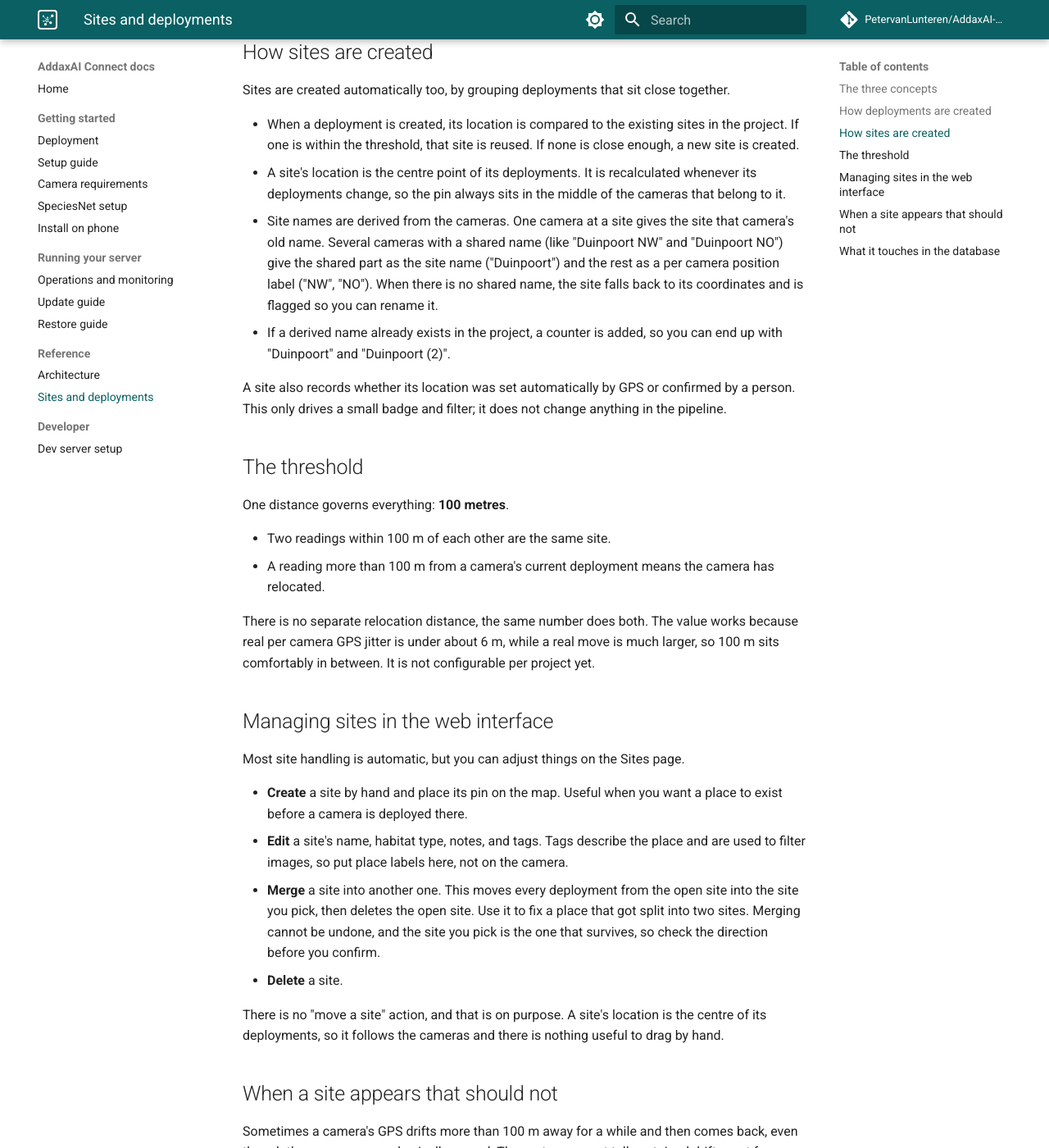
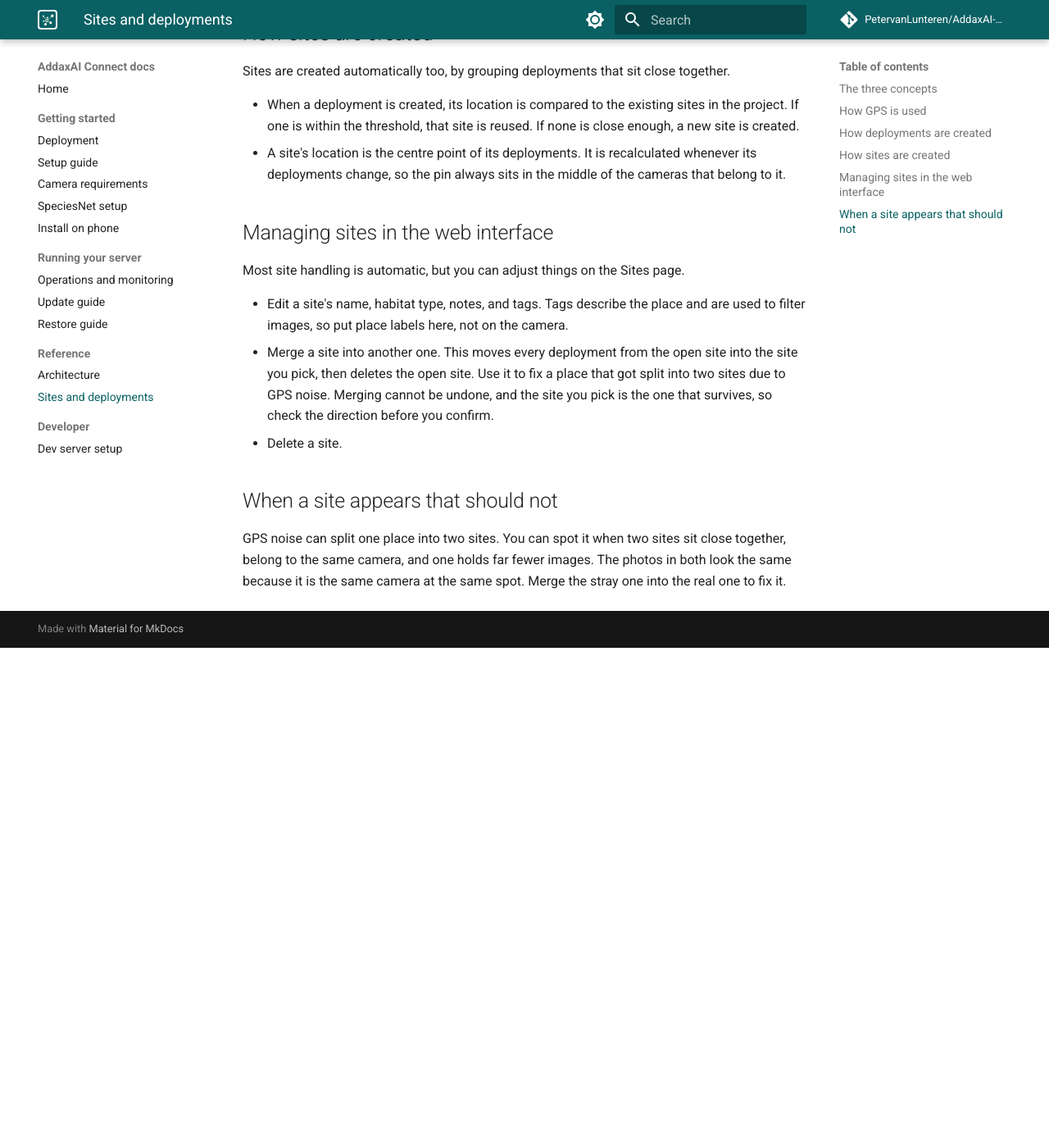
Before and after one commit to PetervanLunteren/AddaxAI-Connect, an MkDocs documentation site: the page built from docs/sites-and-deployments.md, in a window 1280 px wide and 1400 px high, scrolled down 1257 px. Shown: the whole window at 82% size. Built offline with MkDocs 1.6.1 and Material for MkDocs 9.7.7, drawn with Linux system fonts in a browser that asks for light colours; comment, search, counter and statistics services are not loaded; after the commit the page ends 2047 px from its top, so only the background shows below that; some of the changed text lies outside the part shown.

Commit message:
docs: trim the sites and deployments page
Cut the relationship diagram, the IMEI aside, the site-naming and
auto/manual paragraphs, the standalone threshold section, the no-move
note, and the database section. Folded the threshold into a short 'How
GPS is used' section, tightened the GPS-wander section to the part that
helps (how to recognise it), and dropped the Create bullet now that the
Sites page has no Add site button.

````diff
--- a/docs/sites-and-deployments.md
+++ b/docs/sites-and-deployments.md
@@ -6,19 +6,15 @@
 
 There are three separate things, and it helps to keep them apart.
 
-```
-Camera  (the hardware)
-  └─ Deployment  (this camera, at one place, for one time range)
-       └─ Images
-            ↑
-         Site  (a physical place; groups deployments that share a location)
-```
-
-- **Camera** is the physical device. It is identified by its `device_id` (for most cameras the IMEI of the SIM). A camera has no name and no fixed location, because it can be moved around over time.
-- **Site** is a physical place where cameras stand. A site has a name, a location, and optional habitat, notes, and tags.
-- **Deployment** is one camera at one site for a continuous time range. It is the link between the two. Every image belongs to one deployment, and through it to one camera and one site.
+- Camera is the physical device. It is identified by its `device_id`. A camera has no name and no fixed location, because it can be moved around over time.
+- Site is a physical place where cameras stand. A site has a name, a location, and optional habitat, notes, and tags.
+- Deployment is one camera at one site for a continuous time range. It is the link between the two. Every image belongs to one deployment, and through it to one camera and one site.
 
 So the same camera can produce several deployments over time (each time it moves), and one site can hold several deployments (several cameras, or the same camera returning later).
+
+## How GPS is used
+
+Every photo carries the GPS the camera recorded, and the app builds sites and deployments from it. One distance is the cutoff, set at a default value of 100 metres. Readings within it are the same place; readings beyond it mean the camera moved. The number sits between normal GPS jitter (a few metres) and a real move (much larger). The hard part is that GPS is noisy, so it sometimes drifts past the cutoff on its own and one place can look like two.
 
 ## How deployments are created
 
@@ -27,7 +23,6 @@
 - The first image from a camera opens its first deployment.
 - Every later image is checked against the camera's active deployment. If the new GPS is within the threshold, it is the same place and the same deployment. If it is further away, the camera has moved, so the active deployment is closed and a new one opens.
 - A single bad GPS fix does not move a camera. A relocation has to be confirmed by two readings near the new spot before a new deployment opens. One lone outlier is attached to the current deployment instead.
-- Daily health reports carry GPS but no photo. A report never splits a deployment or moves a camera, because a deployment is built from photos. A report can still open the very first deployment when none exists yet.
 
 A deployment with an empty end date is the one that is active now.
 
@@ -37,43 +32,15 @@
 
 - When a deployment is created, its location is compared to the existing sites in the project. If one is within the threshold, that site is reused. If none is close enough, a new site is created.
 - A site's location is the centre point of its deployments. It is recalculated whenever its deployments change, so the pin always sits in the middle of the cameras that belong to it.
-- Site names are derived from the cameras. One camera at a site gives the site that camera's old name. Several cameras with a shared name (like "Duinpoort NW" and "Duinpoort NO") give the shared part as the site name ("Duinpoort") and the rest as a per camera position label ("NW", "NO"). When there is no shared name, the site falls back to its coordinates and is flagged so you can rename it.
-- If a derived name already exists in the project, a counter is added, so you can end up with "Duinpoort" and "Duinpoort (2)".
-
-A site also records whether its location was set automatically by GPS or confirmed by a person. This only drives a small badge and filter; it does not change anything in the pipeline.
-
-## The threshold
-
-One distance governs everything: **100 metres**.
-
-- Two readings within 100 m of each other are the same site.
-- A reading more than 100 m from a camera's current deployment means the camera has relocated.
-
-There is no separate relocation distance, the same number does both. The value works because real per camera GPS jitter is under about 6 m, while a real move is much larger, so 100 m sits comfortably in between. It is not configurable per project yet.
 
 ## Managing sites in the web interface
 
 Most site handling is automatic, but you can adjust things on the Sites page.
 
-- **Create** a site by hand and place its pin on the map. Useful when you want a place to exist before a camera is deployed there.
-- **Edit** a site's name, habitat type, notes, and tags. Tags describe the place and are used to filter images, so put place labels here, not on the camera.
-- **Merge** a site into another one. This moves every deployment from the open site into the site you pick, then deletes the open site. Use it to fix a place that got split into two sites. Merging cannot be undone, and the site you pick is the one that survives, so check the direction before you confirm.
-- **Delete** a site.
-
-There is no "move a site" action, and that is on purpose. A site's location is the centre of its deployments, so it follows the cameras and there is nothing useful to drag by hand.
+- Edit a site's name, habitat type, notes, and tags. Tags describe the place and are used to filter images, so put place labels here, not on the camera.
+- Merge a site into another one. This moves every deployment from the open site into the site you pick, then deletes the open site. Use it to fix a place that got split into two sites due to GPS noise. Merging cannot be undone, and the site you pick is the one that survives, so check the direction before you confirm.
+- Delete a site.
 
 ## When a site appears that should not
 
-Sometimes a camera's GPS drifts more than 100 m away for a while and then comes back, even though the camera never physically moved. The system cannot tell sustained drift apart from a real short move, so it opens a new deployment and a second site for that period. You end up with two sites close together, for the same camera, and the extra one usually holds only a few images.
-
-To recognise it: two sites near each other (just over 100 m apart), tied to the same camera, one with far fewer images. The images in both look the same because it is the same camera at the same spot.
-
-To fix it: merge the stray site into the real one. The images and the deployment move across, and you are left with a single site again.
-
-## What it touches in the database
-
-- `sites` holds the place, its location, name, habitat, notes, and tags.
-- `deployments` links a camera to a site for a time range, with an optional position label.
-- `images.deployment_id` ties each image to its deployment, and through it to the camera and site.
-
-When the server is updated, a few maintenance steps run automatically. They link images to deployments, build sites from the deployments, and clean up debris: empty deployments left by old bad GPS readings, and any site that those deletions leave with no deployments at all. A site you created by hand that has no deployments yet is left alone.
+GPS noise can split one place into two sites. You can spot it when two sites sit close together, belong to the same camera, and one holds far fewer images. The photos in both look the same because it is the same camera at the same spot. Merge the stray one into the real one to fix it.
````
